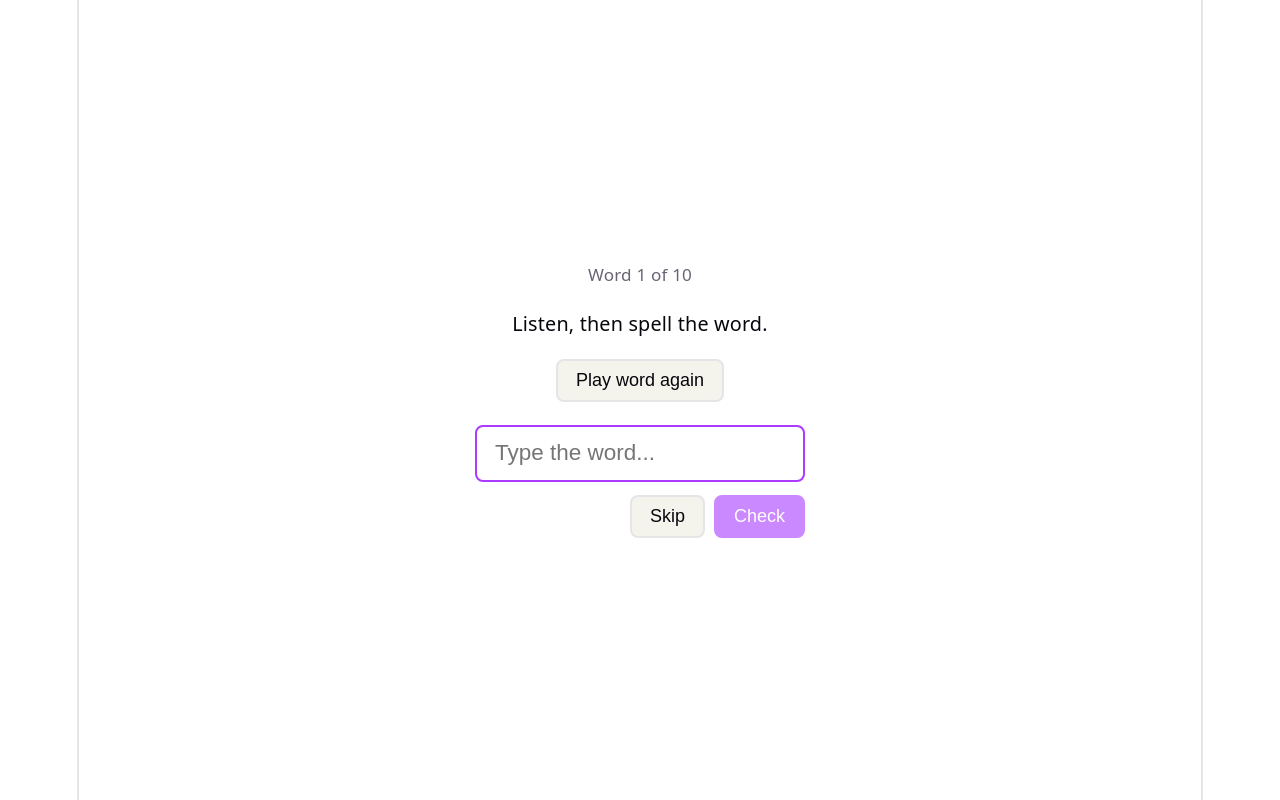
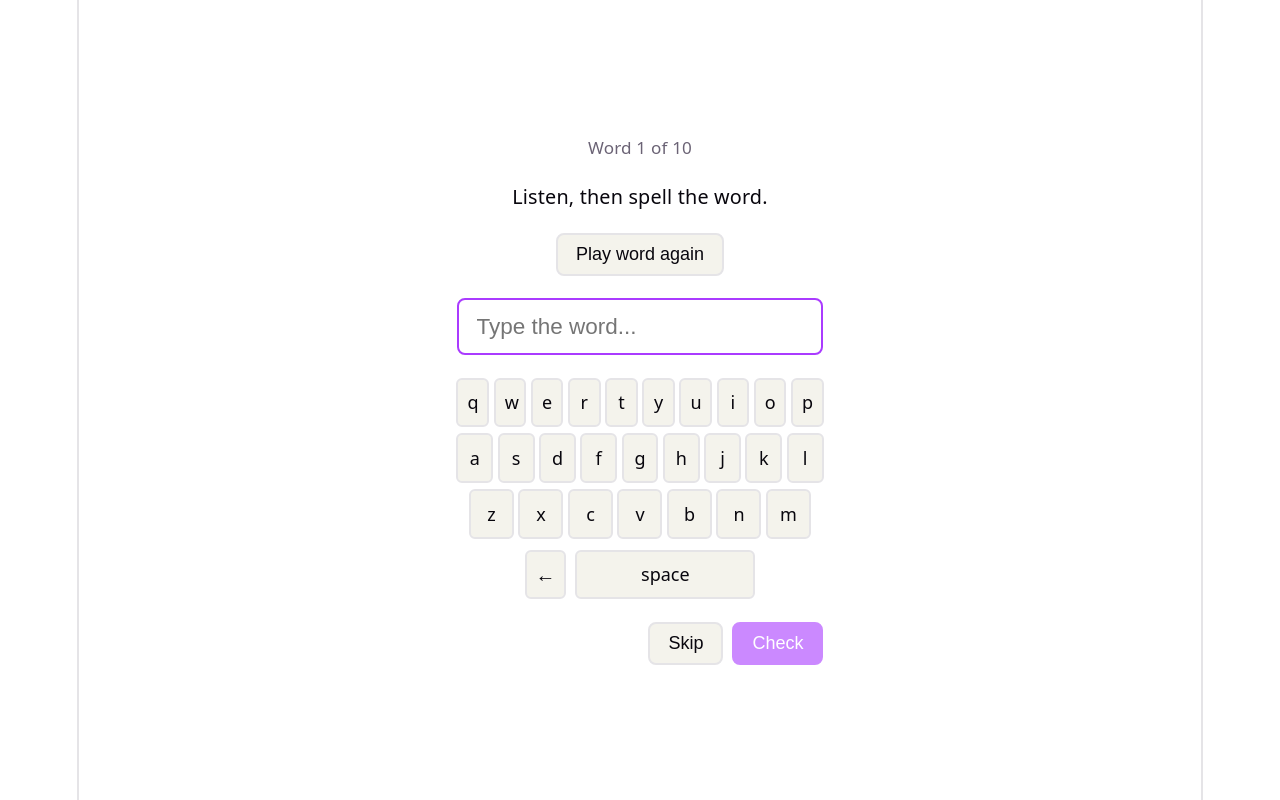
Before and after one commit to richarcher/list, a Vue app: page / in a window 1280 px wide. Both pictures are taken after a click on the button "Start quiz". Built offline with nearby package versions, Linux system fonts and the light colour scheme.

Commit message:
Use softkeyboard instead of native keyboard (and the autocomplete it provides)

```diff
--- a/src/components/Quiz.vue
+++ b/src/components/Quiz.vue
@@ -2,6 +2,7 @@
 import { ref, watch, nextTick } from 'vue'
 import { speak, cancel } from '../lib/speech'
 import { playCorrect, playIncorrect } from '../lib/sounds'
+import SoftKeyboard from './SoftKeyboard.vue'
 
 const props = defineProps({
   word: { type: String, required: true },
@@ -57,7 +58,28 @@ function skip() {
 }
 
 function onKeydown(e) {
-  if (e.key === 'Enter') submit()
+  if (e.key === 'Enter') {
+    submit()
+    return
+  }
+  if (e.key === 'Backspace') {
+    e.preventDefault()
+    input.value = input.value.slice(0, -1)
+    return
+  }
+  if (e.key.length === 1 && /[a-z ]/i.test(e.key)) {
+    e.preventDefault()
+    if (!showFeedback.value) input.value += e.key.toLowerCase()
+  }
+}
+
+function onSoftKey(key) {
+  if (showFeedback.value) return
+  if (key === 'backspace') {
+    input.value = input.value.slice(0, -1)
+  } else {
+    input.value += key
+  }
 }
 </script>
 
@@ -79,15 +101,19 @@ function onKeydown(e) {
         ref="inputEl"
         v-model="input"
         type="text"
-        autocomplete="one-time-code"
+        readonly
+        inputmode="none"
+        autocomplete="off"
         autocapitalize="off"
         spellcheck="false"
         autocorrect="off"
         :disabled="showFeedback"
         placeholder="Type the word..."
         class="spelling-input"
+        aria-label="Your spelling (use the keyboard below)"
         @keydown="onKeydown"
       />
+      <SoftKeyboard :disabled="showFeedback" @key="onSoftKey" />
       <div class="actions">
         <button type="button" class="btn btn-secondary" @click="skip" :disabled="showFeedback">
           Skip
--- /dev/null
+++ b/src/components/SoftKeyboard.vue
@@ -0,0 +1,135 @@
+<script setup>
+defineProps({
+  disabled: { type: Boolean, default: false }
+})
+
+const ROW1 = 'qwertyuiop'.split('')
+const ROW2 = 'asdfghjkl'.split('')
+const ROW3 = 'zxcvbnm'.split('')
+
+const emit = defineEmits(['key'])
+</script>
+
+<template>
+  <div class="soft-keyboard" role="group" aria-label="Keyboard">
+    <div class="keyboard-row">
+      <button
+        v-for="char in ROW1"
+        :key="char"
+        type="button"
+        class="key"
+        :aria-label="char"
+        :disabled="disabled"
+        @click="emit('key', char)"
+      >
+        {{ char }}
+      </button>
+    </div>
+    <div class="keyboard-row">
+      <button
+        v-for="char in ROW2"
+        :key="char"
+        type="button"
+        class="key"
+        :aria-label="char"
+        :disabled="disabled"
+        @click="emit('key', char)"
+      >
+        {{ char }}
+      </button>
+    </div>
+    <div class="keyboard-row">
+      <button
+        v-for="char in ROW3"
+        :key="char"
+        type="button"
+        class="key"
+        :aria-label="char"
+        :disabled="disabled"
+        @click="emit('key', char)"
+      >
+        {{ char }}
+      </button>
+    </div>
+    <div class="keyboard-row keyboard-row-bottom">
+      <button
+        type="button"
+        class="key key-backspace"
+        aria-label="Backspace"
+        :disabled="disabled"
+        @click="emit('key', 'backspace')"
+      >
+        ←
+      </button>
+      <button
+        type="button"
+        class="key key-space"
+        aria-label="Space"
+        :disabled="disabled"
+        @click="emit('key', ' ')"
+      >
+        space
+      </button>
+    </div>
+  </div>
+</template>
+
+<style scoped>
+.soft-keyboard {
+  width: 100%;
+  max-width: 28rem;
+  margin: 0 auto;
+  padding: 0.5rem 0;
+  display: flex;
+  flex-direction: column;
+  gap: 0.35rem;
+  touch-action: manipulation;
+}
+.keyboard-row {
+  display: flex;
+  justify-content: center;
+  gap: 0.25rem;
+  flex-wrap: nowrap;
+}
+.keyboard-row-bottom {
+  margin-top: 0.25rem;
+  gap: 0.5rem;
+}
+.key {
+  min-width: 1.75rem;
+  min-height: 2.75rem;
+  padding: 0.35rem 0.5rem;
+  font-size: 1rem;
+  font-family: var(--sans, system-ui, sans-serif);
+  color: var(--text-h, #08060d);
+  background: var(--code-bg, #f4f3ec);
+  border: 2px solid var(--border, #e5e4e7);
+  border-radius: 6px;
+  cursor: pointer;
+  flex: 1;
+  max-width: 2.5rem;
+  -webkit-tap-highlight-color: transparent;
+  user-select: none;
+}
+.key:active {
+  background: var(--border, #e5e4e7);
+}
+.key:focus-visible {
+  outline: 2px solid var(--accent, #aa3bff);
+  outline-offset: 2px;
+}
+.key:disabled {
+  opacity: 0.5;
+  cursor: not-allowed;
+}
+.key-space {
+  flex: 4;
+  max-width: 10rem;
+  min-width: 4rem;
+}
+.key-backspace {
+  flex: 0 0 auto;
+  max-width: 3.5rem;
+  font-size: 1.1rem;
+}
+</style>
```
